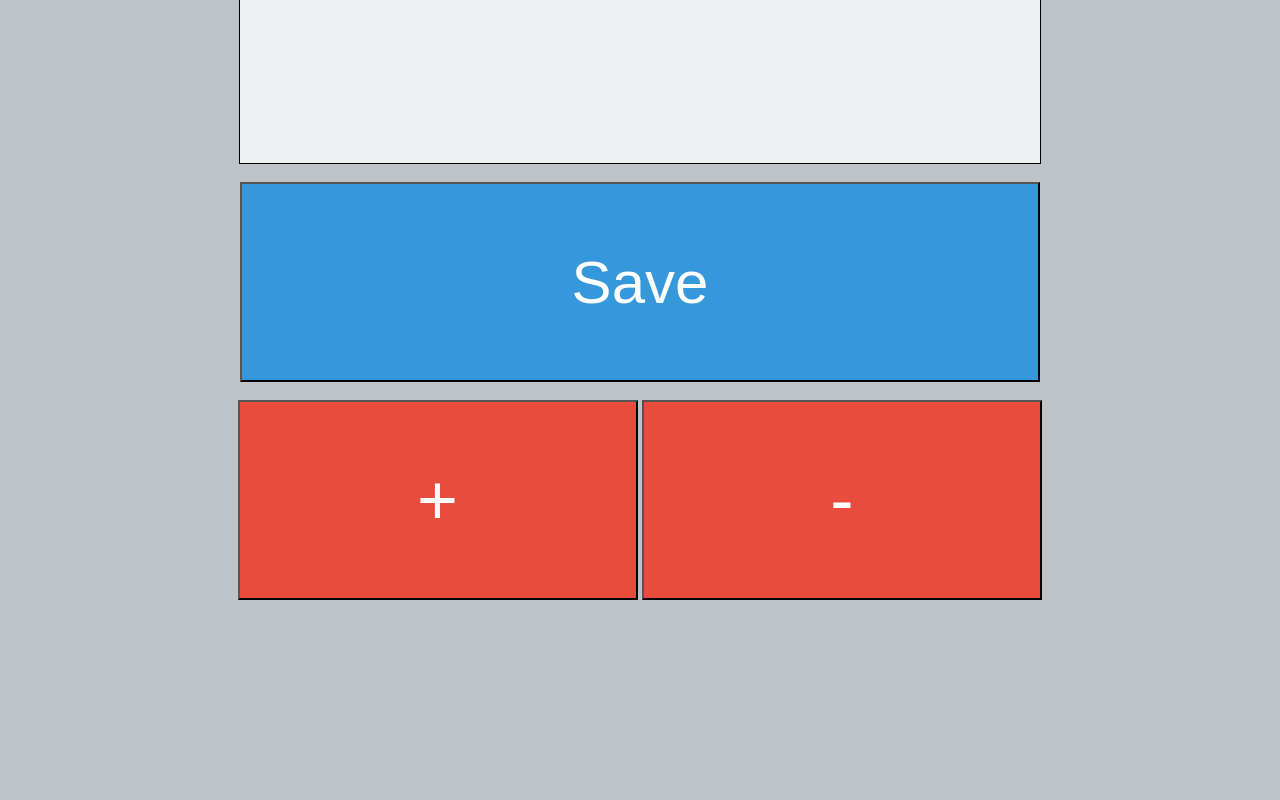
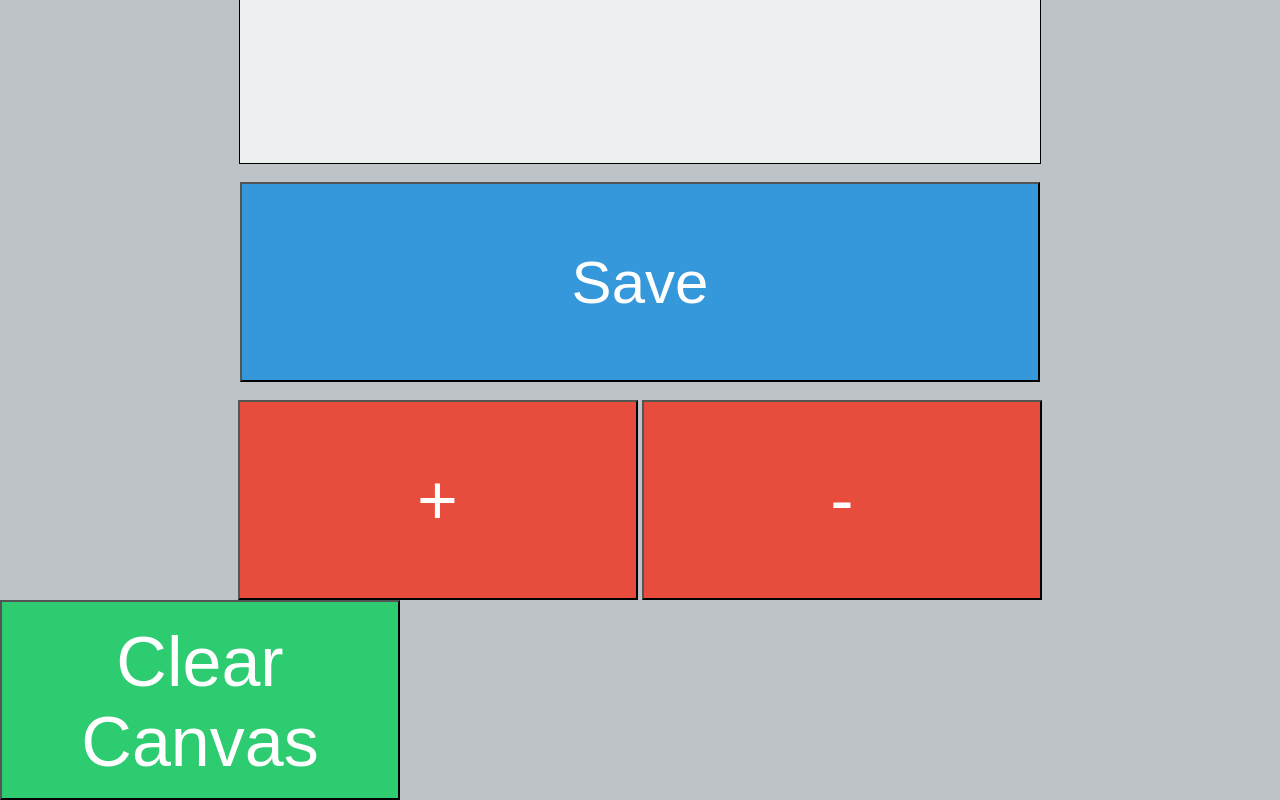
Before and after one commit to helloworld/helloworld.github.io, a plain HTML site: page canvas-desk-android/freehand.html in a window 1280 px wide. Shown: the part 958-1758 px from the top of the page. Before the commit the page ends 1558 px from the top, so only its background shows below. Drawn offline with Linux system fonts and the light colour scheme.

Commit message:
Clear canvas button

```diff
--- a/canvas-desk-android/freehand.html
+++ b/canvas-desk-android/freehand.html
@@ -58,6 +58,9 @@
         width: 805px;
         margin: 0 auto;
     }
+    .butt{
+        background: #2ecc71;
+    }
     </style>
     <script type="text/javascript" src="jquery.js"></script>
 </head>
@@ -74,6 +77,7 @@
         <button class="button" onclick="increaseBrush()">+</button>
         <button class="button" onclick="decreaseBrush()">-</button>
     </div>
+    <button class="butt button">Clear Canvas</button>
     <script type='text/javascript'>
     /*jslint browser:true */
     "use strict";
```
